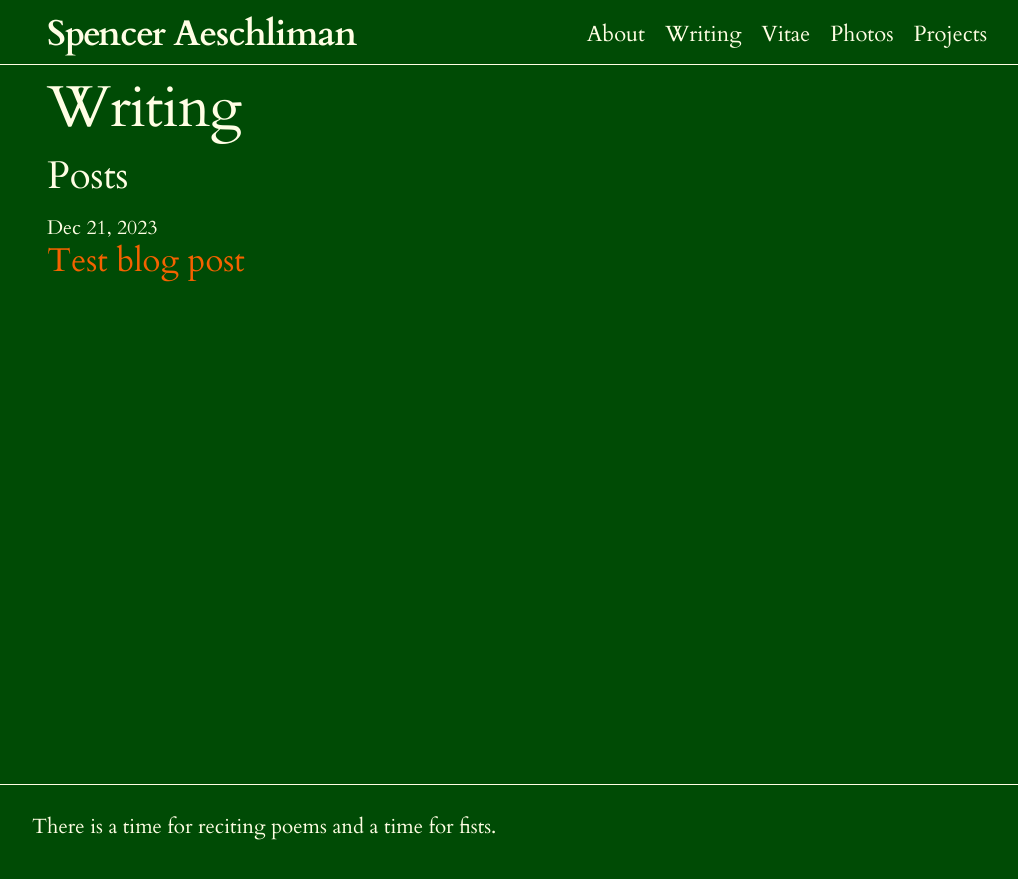
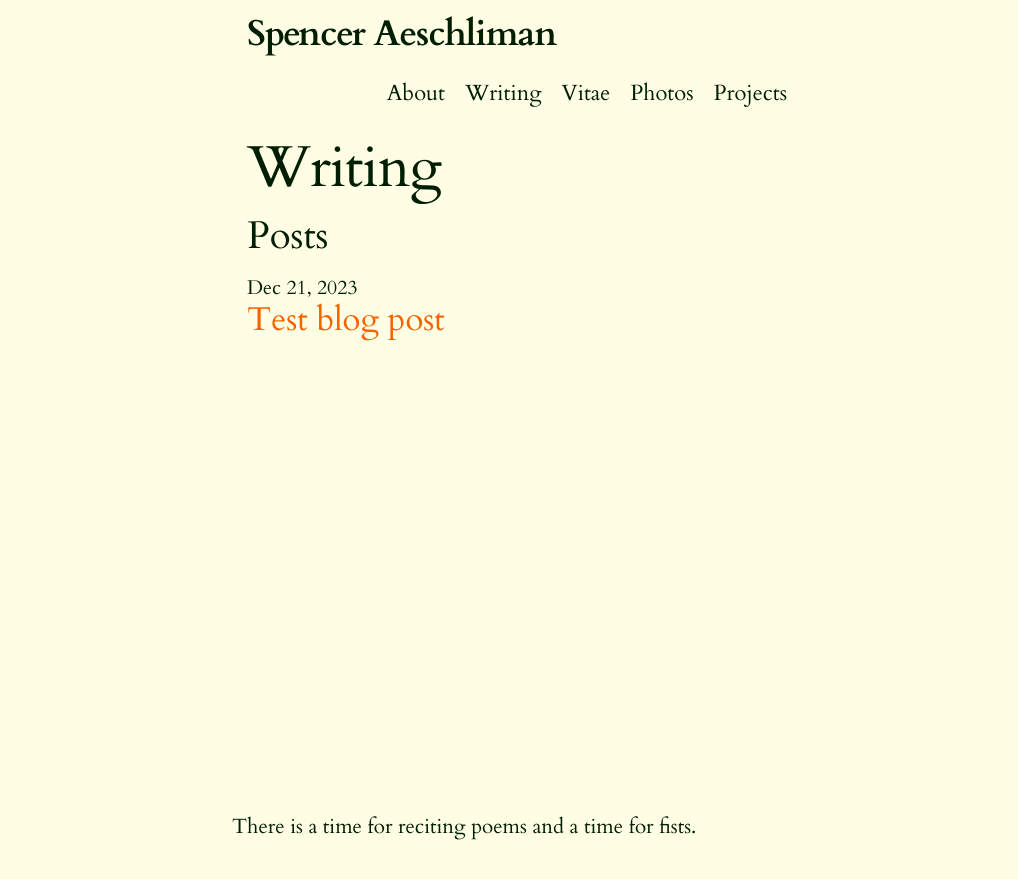
Before and after one commit to s-aeschliman/s-aeschliman.github.io, a Jekyll site: the page built from docs/blog.md, in a window 1280 px wide. Shown: the top 879 px of the page, without its empty margins (123-1141 px from the left). Built offline with Jekyll 4.4.1, drawn with Linux system fonts in a browser that asks for light colours; some web fonts are replaced.

Commit message:
mac narrower reverse cols

```diff
--- a/docs/_sass/minima.scss
+++ b/docs/_sass/minima.scss
@@ -11,8 +11,8 @@ $base-line-height: 1.2 !default;
 
 $spacing-unit:     30px !default;
 
-$text-color:       #fffee4 !default; // past colors: 040c46
-$background-color: #004b05 !default; //past colors: f9fdfe #f1faff, #f3f9fc, fbf9e7
+$text-color:       #001e02 !default; // past colors: 040c46
+$background-color: #fffee4 !default; //past colors: f9fdfe #f1faff, #f3f9fc, fbf9e7, 004b05
 $brand-color:      #ff9d5c !default; //past colors: ff9292, ff9d5c
 
 $grey-color:       #828282 !default;
@@ -23,7 +23,7 @@ $table-text-align: left !default;
 
 // Width of the content area
 // $content-width:    800px !default; // default
-$content-width:    1000px !default; // custom
+$content-width:    600px !default; // custom
 $on-palm:          600px !default;
 $on-laptop:        1000px !default;
 
--- a/docs/_sass/minima/_layout.scss
+++ b/docs/_sass/minima/_layout.scss
@@ -3,7 +3,7 @@
  */
 .site-header {
   border-top: 5px solid $background-color;
-  border-bottom: 1px solid $text-color;
+  border-bottom: 1px solid $background-color;
   min-height: $spacing-unit * 1.5; /*1.865 */
   background-color: $background-color;
   // Positioning context for the mobile navigation icon
@@ -117,7 +117,7 @@
  * Site footer
  */
 .site-footer {
-  border-top: 1px solid $text-color;
+  border-top: 1px solid $background-color;
   padding: $spacing-unit 0;
 }
 
--- a/docs/index.markdown
+++ b/docs/index.markdown
@@ -24,9 +24,9 @@ carousels:
 
   <div class="pic"><a href="https://escapecollective.com/preview-tour-de-france-2023-stage-17/"><img src="assets/images/loze_profile.png" alt="" width="435" height="150"></a></div>
 
-  <div class="intro" style="text-align: right">You've somehow arrived at the website of Spencer Aeschliman (me). I study travel behavior and the impacts of transit policy. Here you'll find details about my ongoing projects, publications, photography, the odd blog post, and other random things that interest me, if that interests you.<br> <br> {%- include social_minimal.html -%}</div>
+  <div class="intro" style="text-align: right">You've somehow arrived at the website of Spencer Aeschliman (me). I study travel behavior and the impacts of transit policy. Here you'll find details about my ongoing projects, publications, photography, the odd blog post, and other random things that interest me, if that interests you.<br> <br> </div>
 </div>
-
+{%- include social_minimal.html -%}
 {% include carousel.html height="50" unit="%" duration="1000" number="1" %}
 
 
```
